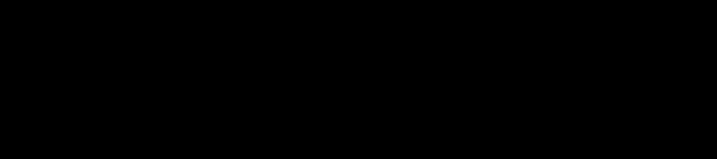
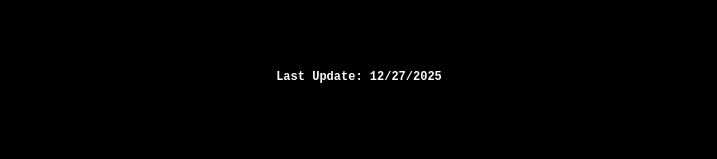
Before and after one commit to HyunLee8/IsaacLee-portfolio, a React (Vite) app: page / in a window 1280 px wide. Shown: the part 487-646 px from the top of the page, without its empty margins (281-998 px from the left). Built offline with nearby package versions, Linux system fonts and the light colour scheme.

Commit message:
one change

```diff
--- a/src/pages/Home.tsx
+++ b/src/pages/Home.tsx
@@ -19,6 +19,7 @@ export default function Home() {
           </div>
           <div className="text-center text-5xl font-bold p-10">
             <h1 className="pb-5">I code for fun</h1>
+            <h1 className="text-xs mt-10">Last Update: 12/27/2025</h1>
             <h1 className="pb-5"></h1>
           </div>
         </div>
```
